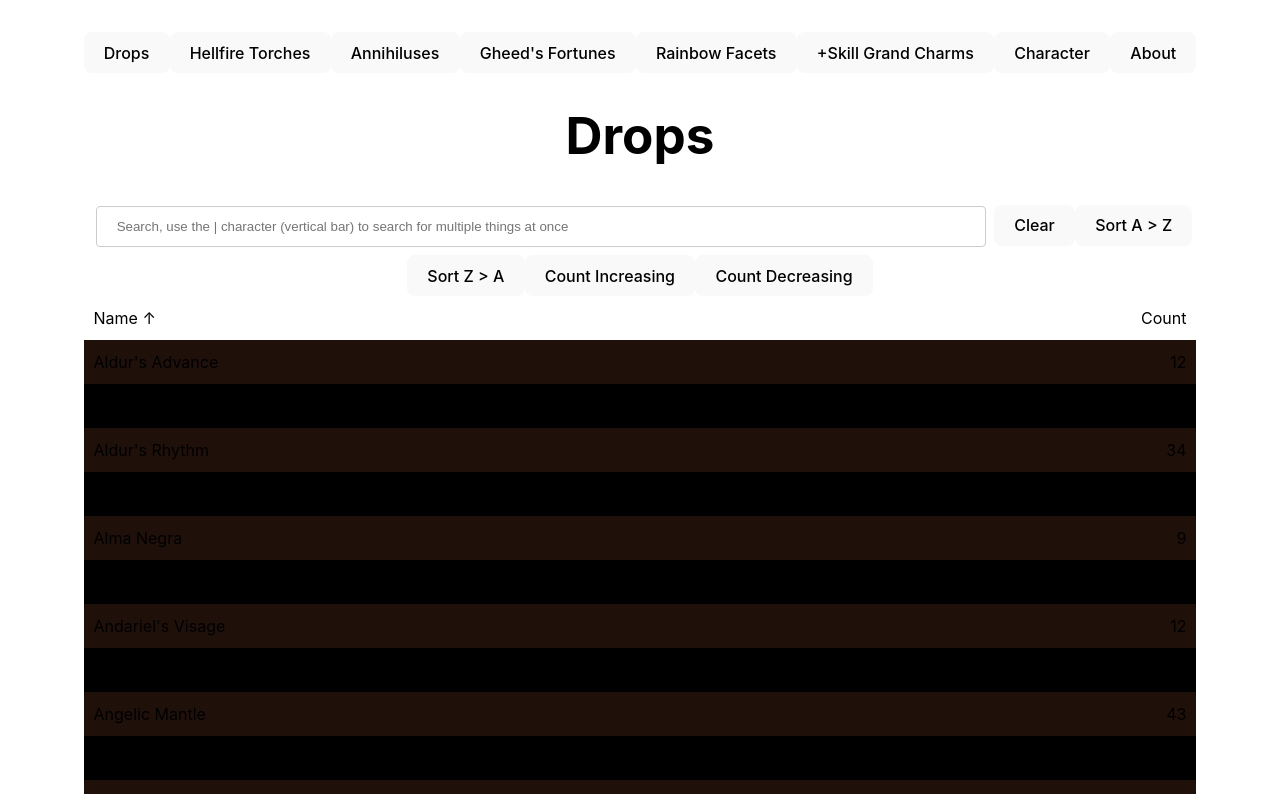
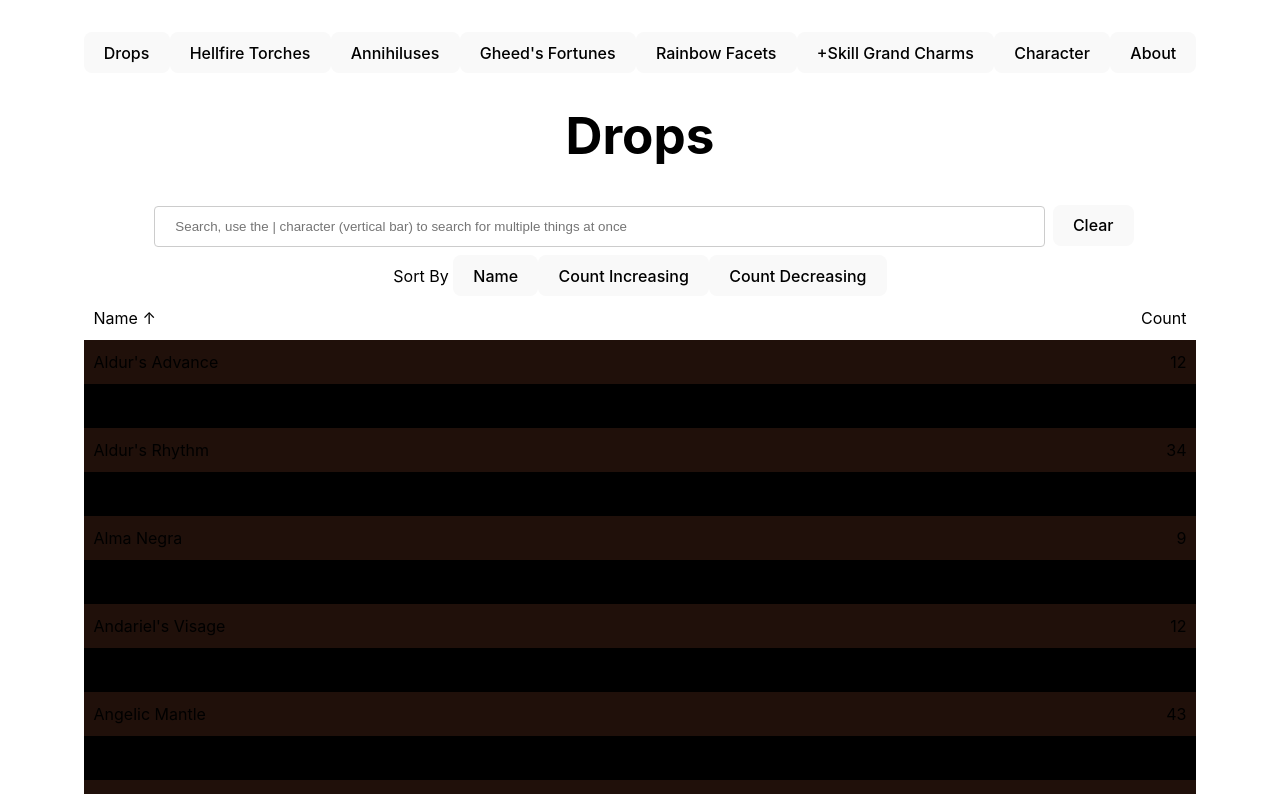
Before and after one commit to geoffreykwan/diablo-2-drops-on-the-way-to-level-99, a Vue app: page /drops in a window 1280 px wide. Shown: the top 794 px of the page. Built offline with nearby package versions, Linux system fonts and the light colour scheme.

Commit message:
feat(Drops Page): Remove sort by reverse alphabetically

```diff
--- a/src/views/Drops.vue
+++ b/src/views/Drops.vue
@@ -3,8 +3,9 @@
   <input v-model="searchText" v-on:input="filterDrops"
     placeholder="Search, use the | character (vertical bar) to search for multiple things at once" />
   <button @click="searchText = ''; filterDrops()">Clear</button>
-  <button @click="sortAlphabetically">Sort A > Z</button>
-  <button @click="sortAlphabeticallyReverse">Sort Z > A</button>
+  <br />
+  Sort By
+  <button @click="sortAlphabetically">Name</button>
   <button @click="sortNumerically">Count Increasing</button>
   <button @click="sortNumericallyReverse">Count Decreasing</button>
   <div class="grid-container">
@@ -68,11 +69,6 @@
       this.nameSortDirection = 'asc'
       this.countSortDirection = ''
     },
-    sortAlphabeticallyReverse() {
-      this.filteredItems.sort((a, b) => b.name.localeCompare(a.name))
-      this.nameSortDirection = 'desc'
-      this.countSortDirection = ''
-    },
     sortNumerically() {
       this.sortAlphabetically()
       this.filteredItems.sort((a, b) => (drops[a.name] ?? 0) - (drops[b.name] ?? 0))
```
